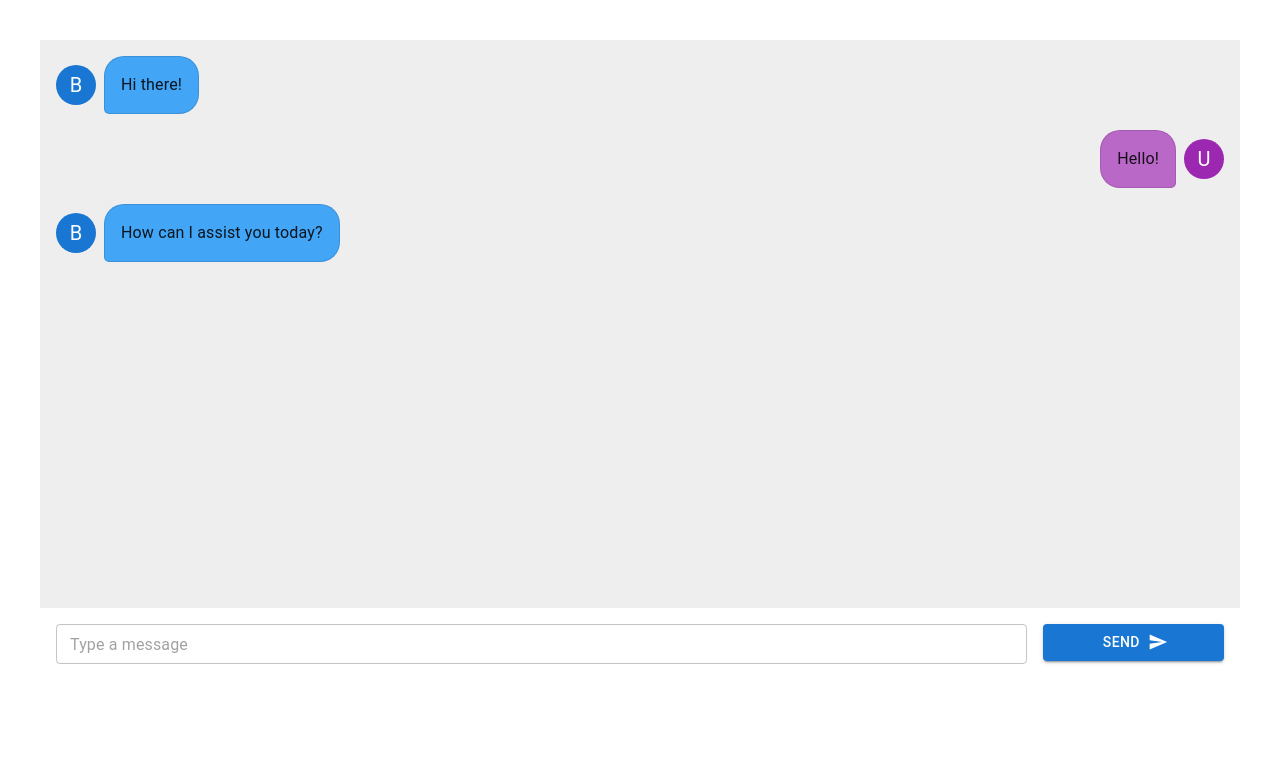
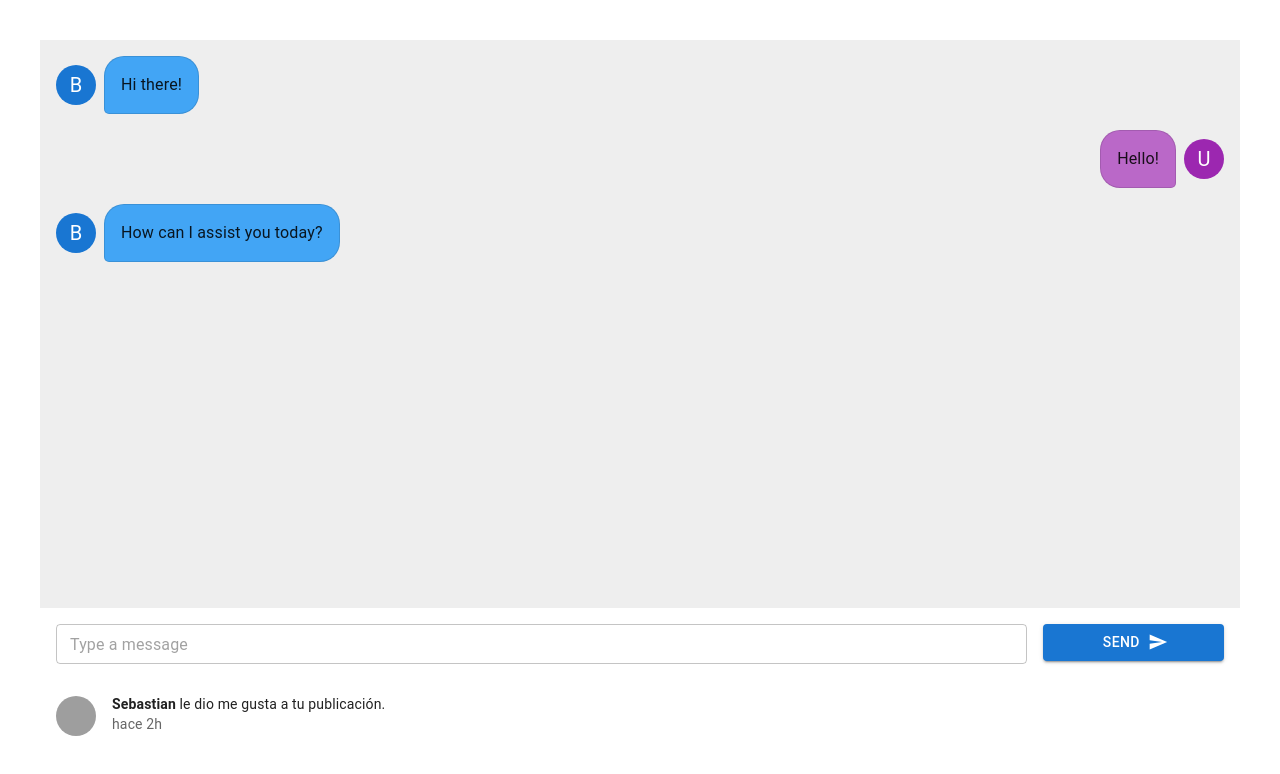
Before and after one commit to unmsmfisi-socialapplication/social_app, a React (Vite) app in the folder frontend/ft-social/: page / in a window 1280 px wide. Shown: the top 774 px of the page. Built offline with nearby package versions, Linux system fonts and the light colour scheme; grey boxes are pictures that could not be loaded.

Commit message:
feat: add basic notificaction component

```diff
--- a/frontend/ft-social/src/App.tsx
+++ b/frontend/ft-social/src/App.tsx
@@ -1,21 +1,25 @@
-import React, { Suspense } from 'react'
-export const ChatModule = React.lazy(() => import('./shared/components/chat'));
+import React, { Suspense } from "react";
+export const ChatModule = React.lazy(() => import("./shared/components/chat"));
 
-import './App.css'
-
+import "./App.css";
+import Notification from "./shared/components/notification";
 
 function App() {
-
-
   return (
     <>
       {/* Crear un dasboard */}
       {/* Usa Suspense para envolver el componente perezoso */}
       <Suspense fallback={<div>Cargando...</div>}>
         <ChatModule />
+        <Notification
+          avatarUrl="https://depor.com/resizer/kVf6CgNlGkGhV06Cj2mCGGUtb9w=/580x330/smart/filters:format(jpeg):quality(75)/cloudfront-us-east-1.images.arcpublishing.com/elcomercio/EFICHXCDBNDF3BVX2CILBGB6BQ.jpg"
+          username="Sebastian"
+          timeAgo="2h"
+          action="le dio me gusta a tu publicación"
+        />
       </Suspense>
     </>
-  )
+  );
 }
 
-export default App
+export default App;
--- /dev/null
+++ b/frontend/ft-social/src/shared/components/notification/index.tsx
@@ -0,0 +1,44 @@
+import React from "react";
+import {
+  Avatar,
+  ListItem,
+  ListItemAvatar,
+  ListItemText,
+  Typography,
+} from "@mui/material";
+
+interface NotificationProps {
+  avatarUrl: string;
+  username: string;
+  action: string;
+  timeAgo: string;
+}
+
+const Notification: React.FC<NotificationProps> = ({
+  avatarUrl,
+  username,
+  action,
+  timeAgo,
+}) => {
+  return (
+    <ListItem alignItems="flex-start">
+      <ListItemAvatar>
+        <Avatar alt={username} src={avatarUrl} />
+      </ListItemAvatar>
+      <ListItemText
+        primary={
+          <Typography variant="body2" color="textPrimary">
+            <b>{username} </b> {action}.
+          </Typography>
+        }
+        secondary={
+          <Typography variant="body2" color="textSecondary">
+            hace {timeAgo}
+          </Typography>
+        }
+      />
+    </ListItem>
+  );
+};
+
+export default Notification;
```
Also changed, not shown: 1 other file (tests, documents, lock files or other folders).
